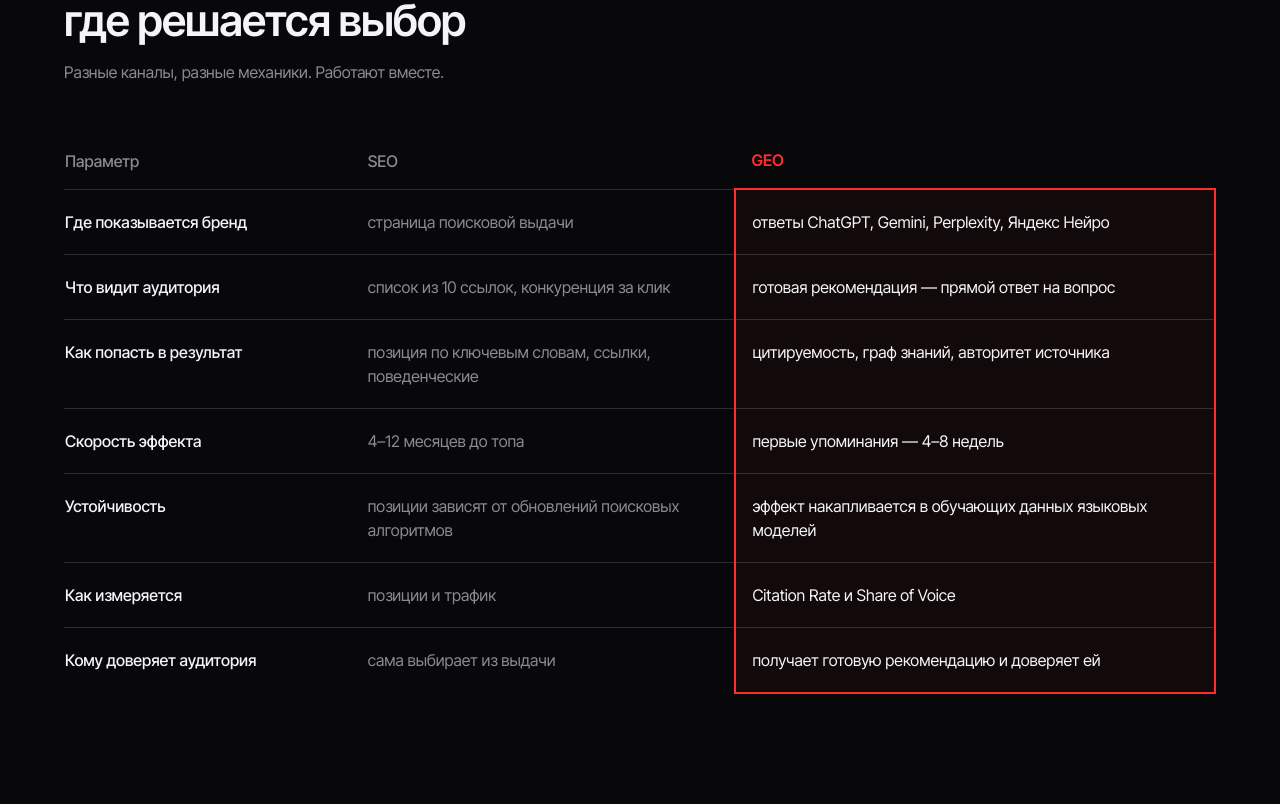
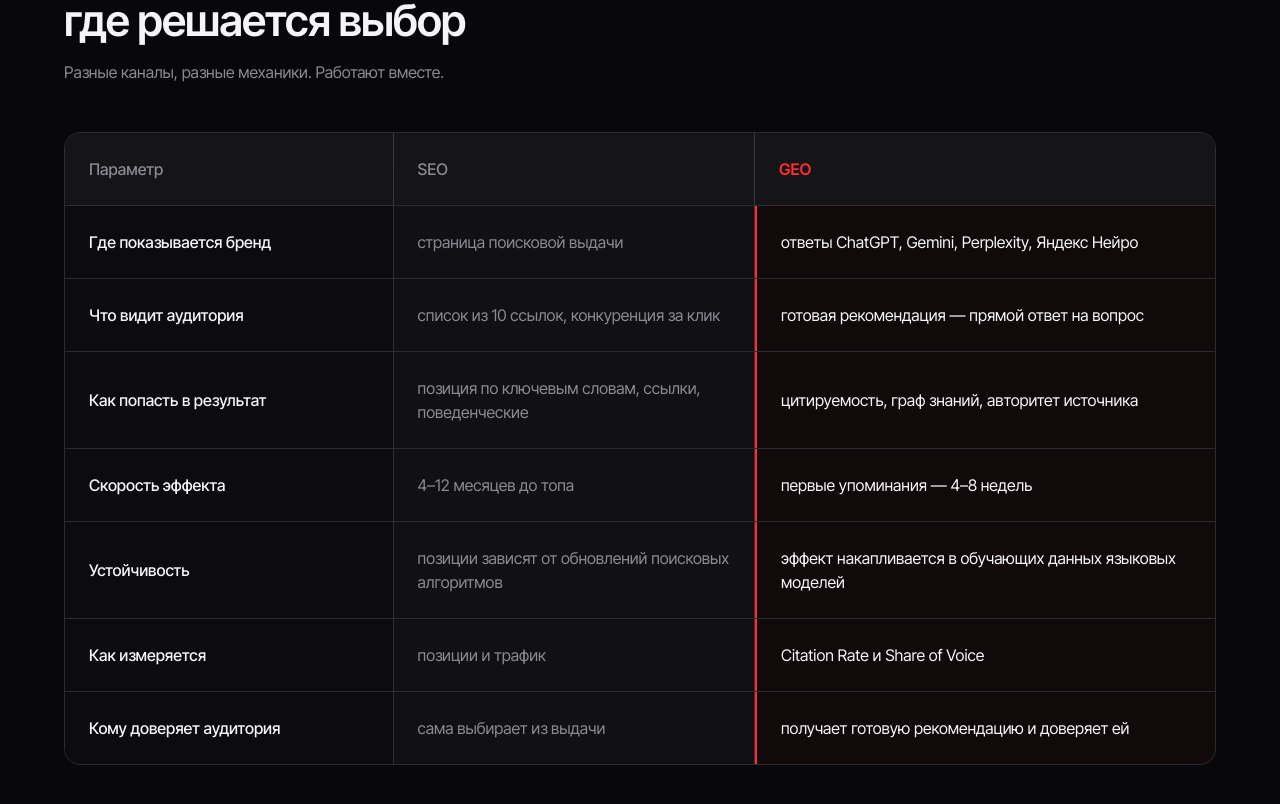
Before and after one commit to Sharhost/geoforce, a Next.js app: page / in a window 1280 px wide. Shown: the part 2120-2924 px from the top of the page. Built offline with nearby package versions, Linux system fonts and the light colour scheme.

Commit message:
Update SeoGeoTable.tsx

```diff
--- a/components/sections/SeoGeoTable.tsx
+++ b/components/sections/SeoGeoTable.tsx
@@ -21,39 +21,43 @@ export function SeoGeoTable() {
           </p>
         </Reveal>
 
-        {/* ================= ДЕСКТОПНАЯ ВЕРСИЯ (ТАБЛИЦА) ================= */}
+        {/* ================= ДЕСКТОПНАЯ ВЕРСИЯ (GRID С РАЗДЕЛЕННЫМИ КОЛОНКАМИ) ================= */}
         <Reveal delay={0.1}>
-          <div className="mt-12 hidden md:block">
-            <table className="w-full text-base border-collapse">
-              <thead>
-                <tr className="text-left">
-                  <th className="py-4 pr-4 w-1/4" style={{ color: "var(--muted)", fontWeight: 500 }}>Параметр</th>
-                  <th className="py-4 px-4 w-1/3" style={{ color: "var(--muted)", fontWeight: 500 }}>SEO</th>
-                  <th className="py-4 px-4 w-5/12" style={{ color: "var(--red)", fontWeight: 600 }}>GEO</th>
-                </tr>
-              </thead>
-              <tbody>
+          <div className="mt-12 hidden md:block rounded-2xl border border-white/15 overflow-hidden">
+
+            {/* Шапка таблицы */}
+            <div className="grid grid-cols-[1fr_1.1fr_1.4fr] bg-[#151518]">
+              <div className="p-6 font-medium border-r border-white/15" style={{ color: "var(--muted)" }}>Параметр</div>
+              <div className="p-6 font-medium border-r border-white/15" style={{ color: "var(--muted)" }}>SEO</div>
+              <div className="p-6 font-semibold" style={{ color: "var(--red)" }}>GEO</div>
+            </div>
+
+            {/* Строки таблицы */}
             {rows.map((r, i) => (
-                  <tr key={i} style={{ borderTop: "1px solid rgba(255,255,255,0.15)" }}>
-                    <td className="py-5 pr-4 font-medium align-top">{r[0]}</td>
-                    <td className="py-5 px-4 align-top" style={{ color: "var(--muted)" }}>{r[1]}</td>
-                    <td
-                      className="py-5 px-4 align-top"
+              <div key={i} className="grid grid-cols-[1fr_1.1fr_1.4fr] border-t border-white/15">
+                {/* Колонка 1: Параметр (темный фон) */}
+                <div className="p-6 font-medium bg-[#0c0c0e] border-r border-white/15 flex items-center">
+                  {r[0]}
+                </div>
+
+                {/* Колонка 2: SEO (чуть светлее, текст приглушенный) */}
+                <div className="p-6 bg-[#111114] border-r border-white/15 flex items-center" style={{ color: "var(--muted)" }}>
+                  {r[1]}
+                </div>
+
+                {/* Колонка 3: GEO (легкий красный фон и красная левая граница) */}
+                <div
+                  className="p-6 flex items-center"
                   style={{
-                        color: "var(--text)",
                     background: "rgba(255, 45, 45, 0.04)",
                     borderLeft: "2px solid var(--red)",
-                        borderRight: "2px solid var(--red)",
-                        borderBottom: i === rows.length - 1 ? "2px solid var(--red)" : "none",
-                        borderTop: i === 0 ? "2px solid var(--red)" : "none",
+                    color: "var(--text)"
                   }}
                 >
                   {r[2]}
-                    </td>
-                  </tr>
+                </div>
+              </div>
             ))}
-              </tbody>
-            </table>
           </div>
         </Reveal>
 
```
Lines whose indentation alone changed are shown as unchanged.
